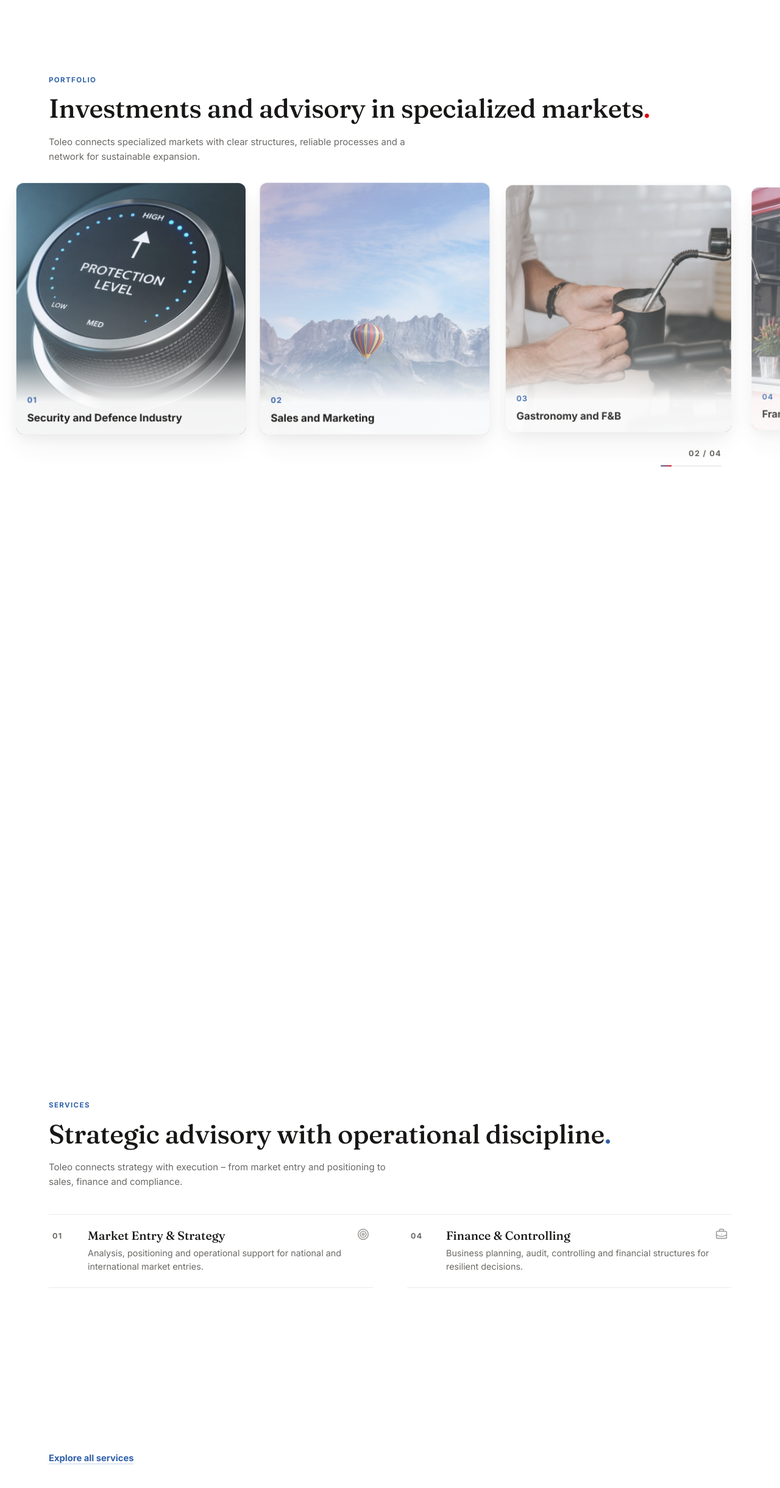
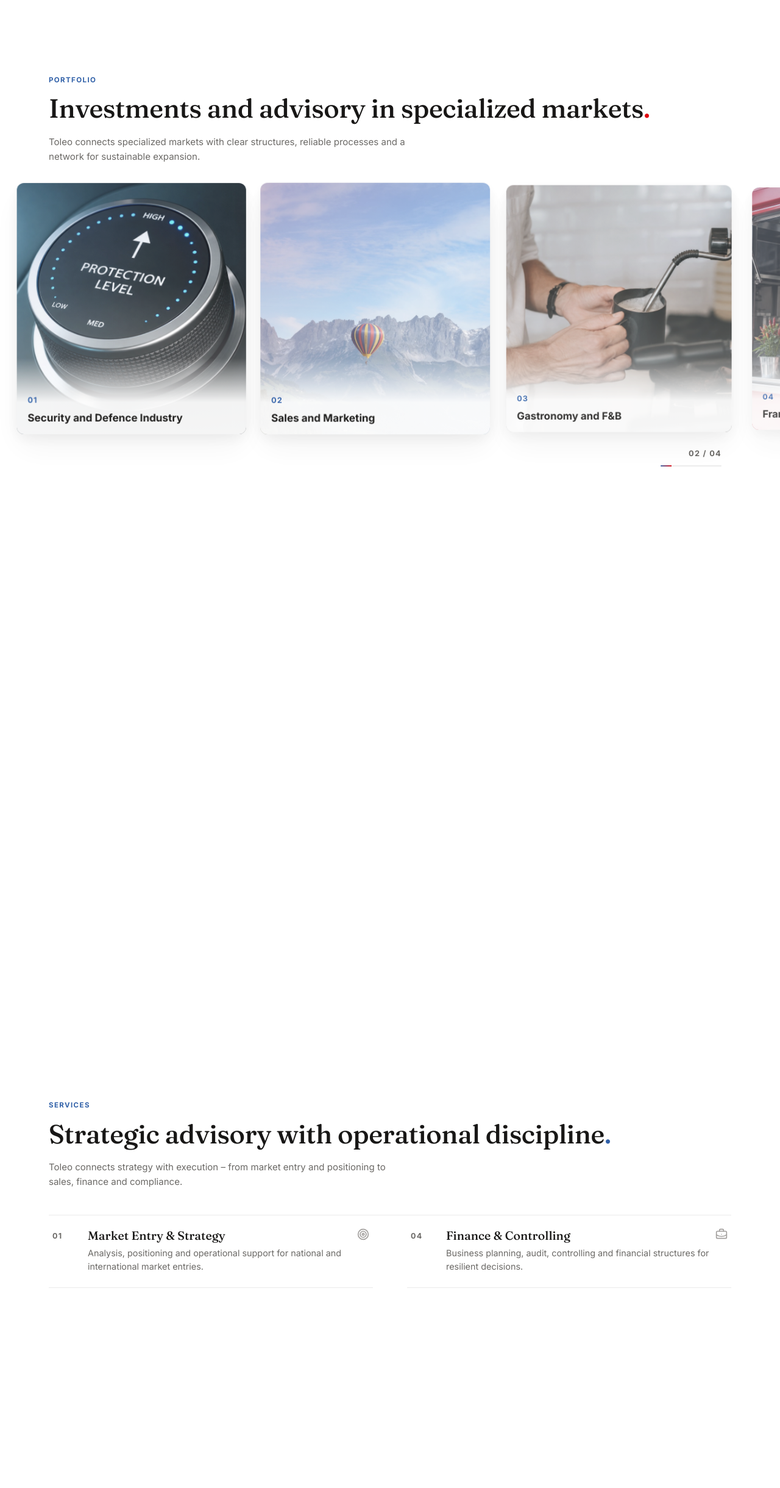
Before and after one commit to tobirdt/toleo, a Next.js app: page /en in a window 1280 px wide. Shown: the part 2489-4929 px from the top of the page at 61% size. Built offline with nearby package versions, Linux system fonts and the light colour scheme.

Commit message:
Animate services divider and closing link

```diff
--- a/app/globals.css
+++ b/app/globals.css
@@ -960,6 +960,7 @@ h3 {
 }
 
 .service-index {
+  position: relative;
   margin-top: 40px;
   border-top: 1px solid var(--line);
 }
@@ -2547,6 +2548,21 @@ textarea {
   transform: translateY(calc((1 - var(--seg)) * 26px));
 }
 
+.services-section[data-pinned="true"] .service-index {
+  border-top-color: transparent;
+}
+
+.services-section[data-pinned="true"] .service-index::before {
+  position: absolute;
+  inset: 0 0 auto;
+  height: 1px;
+  background: var(--line);
+  content: "";
+  transform: scaleX(clamp(0, calc((var(--p) - 0.12) / 0.18), 1));
+  transform-origin: left;
+  will-change: transform;
+}
+
 /* Two-column grid pairs child 1 with 4, 2 with 5, 3 with 6 (grid-auto-flow:
    column) — reveal each visual row together instead of item-by-item. */
 .services-section[data-pinned="true"] .service-index > div:nth-child(1) .service-row,
@@ -2560,6 +2576,13 @@ textarea {
   --seg: clamp(0, calc((var(--p) - var(--st)) / 0.16), 1);
   opacity: var(--seg);
   transform: translateY(calc((1 - var(--seg)) * 26px));
+}
+
+.services-section[data-pinned="true"] .section-more-link {
+  --seg: clamp(0, calc((var(--p) - 0.86) / 0.1), 1);
+  opacity: var(--seg);
+  transform: translateY(calc((1 - var(--seg)) * 14px));
+  will-change: opacity, transform;
 }
 
 /* Projekte: heading reveals with the scroll like every other stage, then each
--- a/components/sections/services-section.tsx
+++ b/components/sections/services-section.tsx
@@ -9,7 +9,7 @@ type ServicesSectionProps = {
 
 export function ServicesSection({ content }: ServicesSectionProps) {
   return (
-    <ScrollStage id="leistungen" className="services-section" extra={90}>
+    <ScrollStage id="leistungen" className="services-section" extra={90} endHold={0.22}>
       <div className="section-inner">
         <Reveal>
           <div className="section-heading compact">
```
Also changed, not shown: .impeccable/design.json, 1 other file (tests, documents, lock files or other folders).
